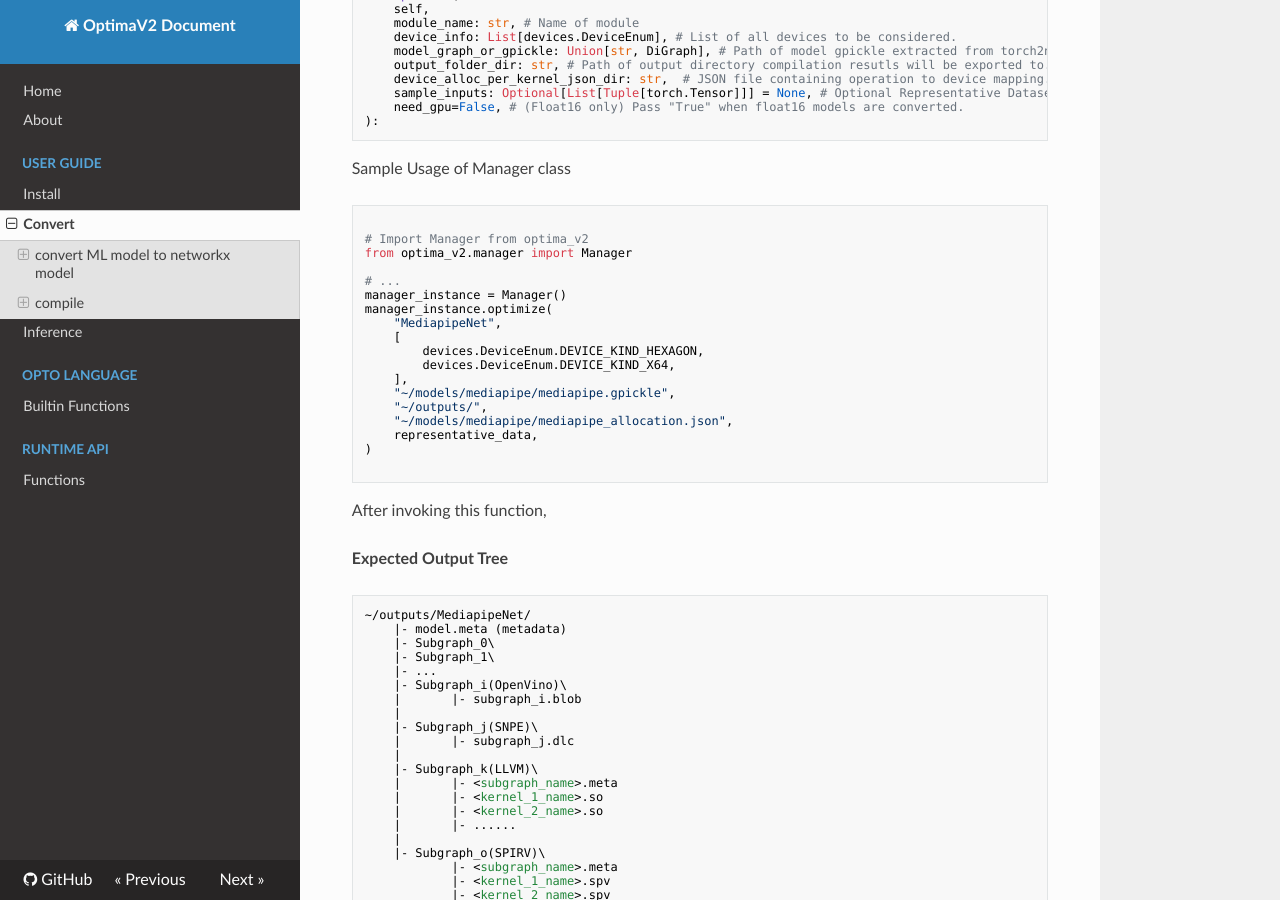
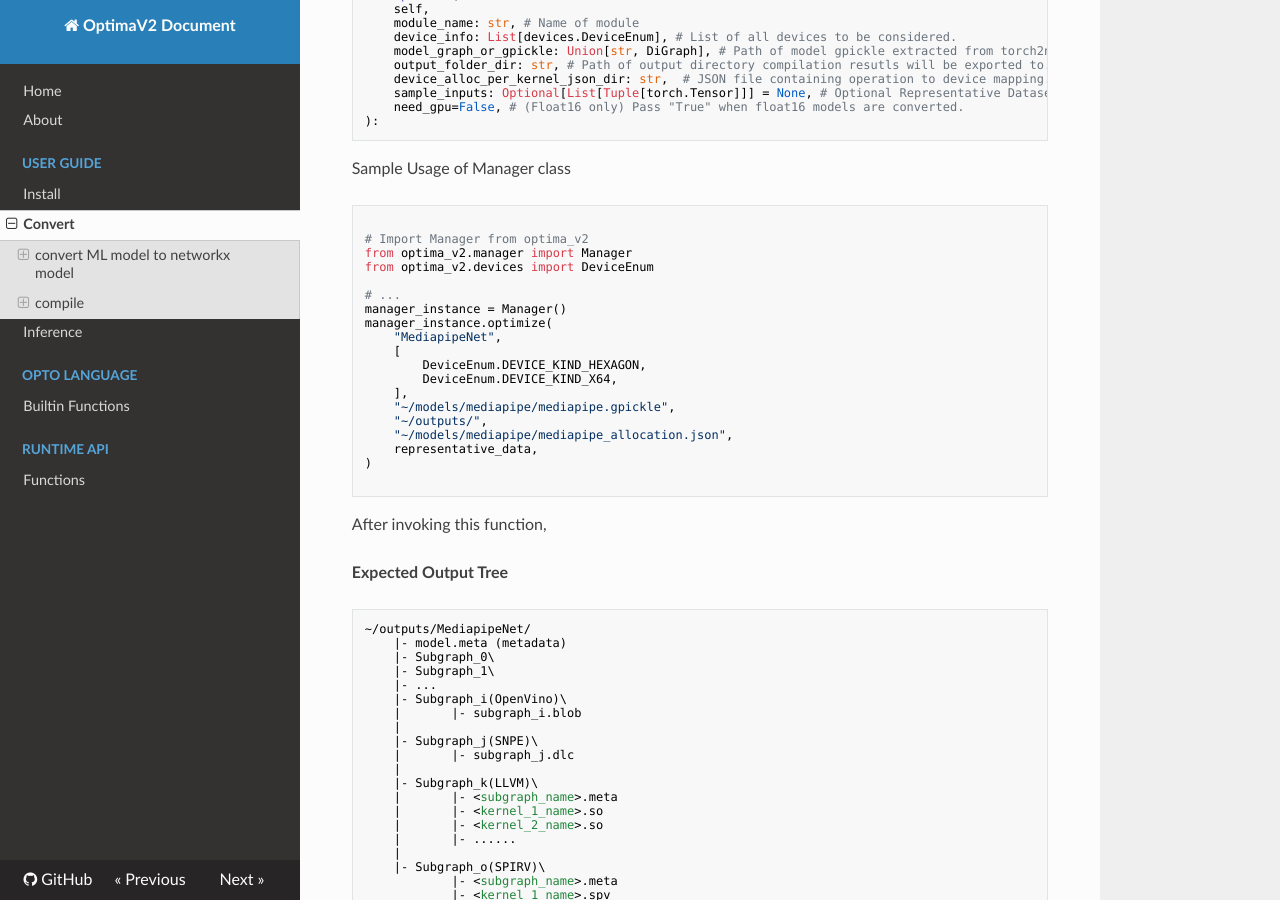
Before and after one commit to ENERZAi/OptimaV2-Docs, an MkDocs documentation site: the page built from docs/guide/convert.md, in a window 1280 px wide and 900 px high, scrolled down 4208 px. Built offline with MkDocs 1.6.1, drawn with Linux system fonts in a browser that asks for light colours; nearby versions of some CDN libraries.

Commit message:
fix) typo

```diff
--- a/docs/guide/convert.md
+++ b/docs/guide/convert.md
@@ -177,14 +177,15 @@ Sample Usage of Manager class
 
 # Import Manager from optima_v2
 from optima_v2.manager import Manager
+from optima_v2.devices import DeviceEnum
 
 # ...
 manager_instance = Manager()
 manager_instance.optimize(
     "MediapipeNet",
     [
-        devices.DeviceEnum.DEVICE_KIND_HEXAGON,
-        devices.DeviceEnum.DEVICE_KIND_X64,
+        DeviceEnum.DEVICE_KIND_HEXAGON,
+        DeviceEnum.DEVICE_KIND_X64,
     ],
     "~/models/mediapipe/mediapipe.gpickle",
     "~/outputs/",
```
